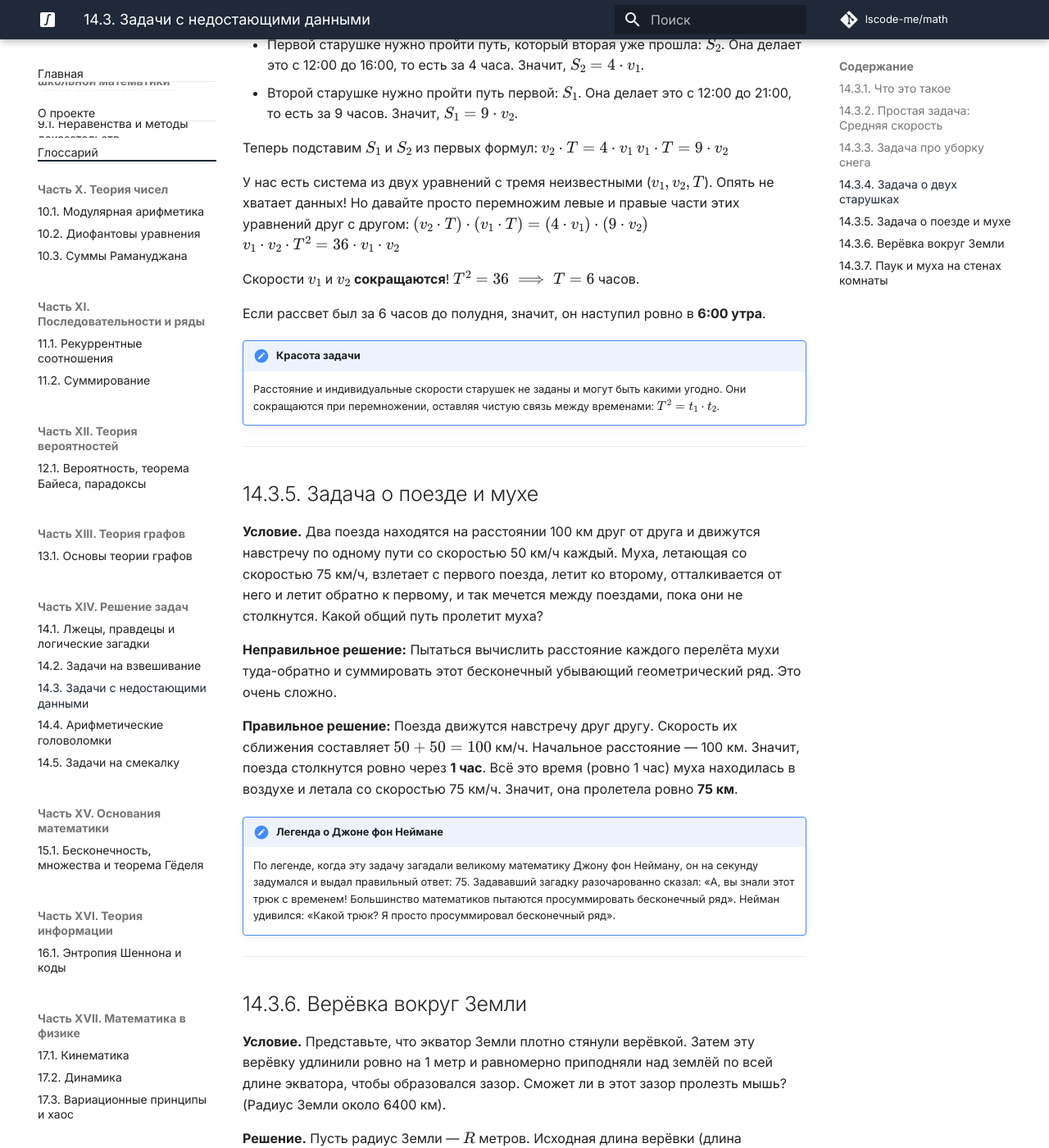
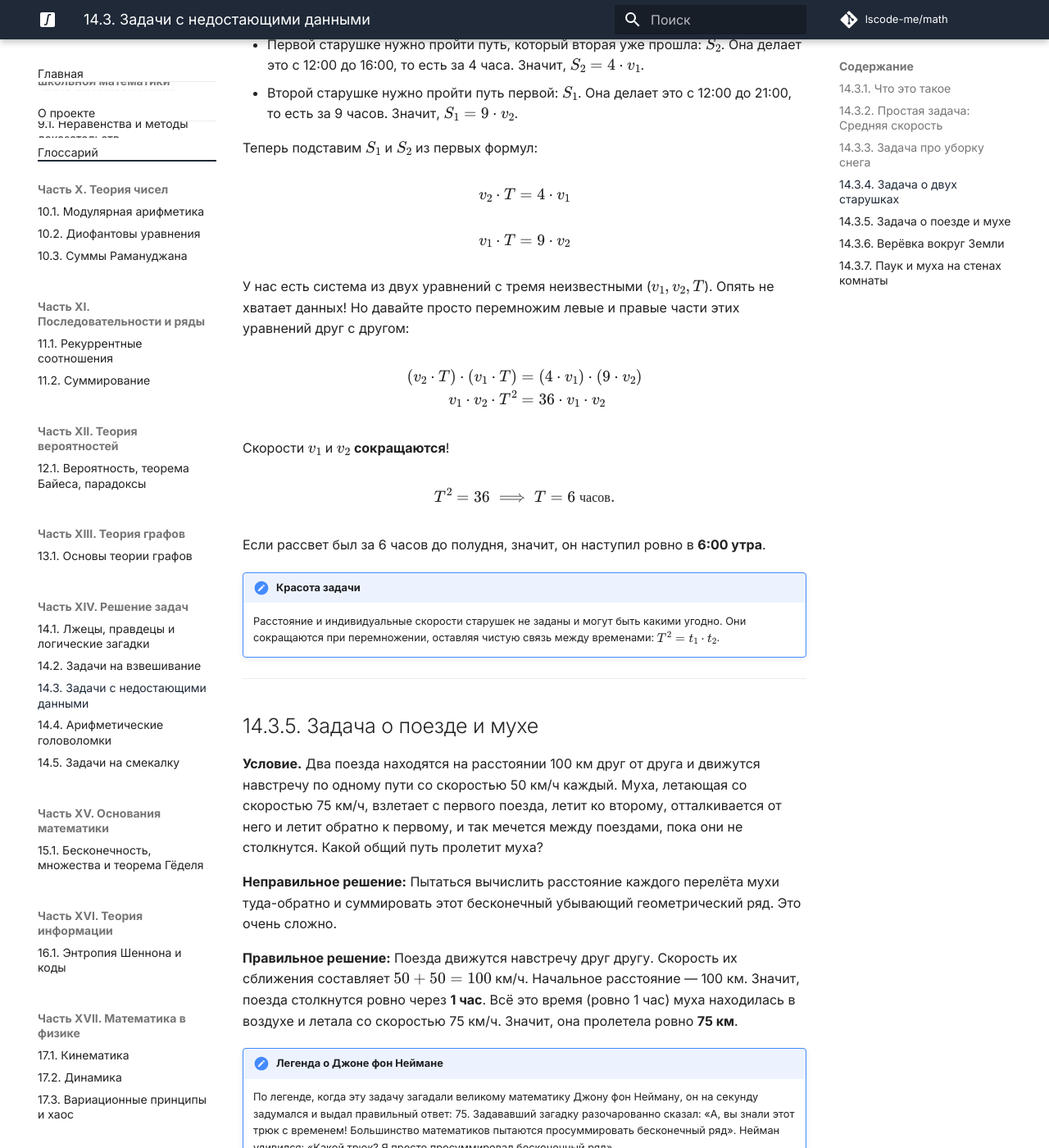
Before and after one commit to lscode-me/math, an MkDocs documentation site: the page built from docs/chapters/problem-solving/missing-data.md, in a window 1280 px wide and 1400 px high, scrolled down 2843 px. Shown: the whole window at 82% size. Built offline with MkDocs 1.6.1 and Material for MkDocs 9.7.7, drawn with Linux system fonts in a browser that asks for light colours; comment, search, counter and statistics services are not loaded; some of the changed text lies outside the part shown.

Commit message:
Глобальный фикс: inline-формулы на отдельных строках → display math (missing-data, recurrences)

```diff
--- a/docs/chapters/problem-solving/missing-data.md
+++ b/docs/chapters/problem-solving/missing-data.md
@@ -80,15 +80,21 @@ $$ \frac{X - 600 + 600}{v} = 9 \implies \frac{X}{v} = 9 $$
 - Второй старушке нужно пройти путь первой: $S_1$. Она делает это с 12:00 до 21:00, то есть за 9 часов. Значит, $S_1 = 9 \cdot v_2$.
 
 Теперь подставим $S_1$ и $S_2$ из первых формул:
-$v_2 \cdot T = 4 \cdot v_1$
-$v_1 \cdot T = 9 \cdot v_2$
+
+$$v_2 \cdot T = 4 \cdot v_1$$
+
+$$v_1 \cdot T = 9 \cdot v_2$$
 
 У нас есть система из двух уравнений с тремя неизвестными ($v_1, v_2, T$). Опять не хватает данных! Но давайте просто перемножим левые и правые части этих уравнений друг с другом:
-$(v_2 \cdot T) \cdot (v_1 \cdot T) = (4 \cdot v_1) \cdot (9 \cdot v_2)$
-$v_1 \cdot v_2 \cdot T^2 = 36 \cdot v_1 \cdot v_2$
+
+$$\begin{aligned}
+(v_2 \cdot T) \cdot (v_1 \cdot T) &= (4 \cdot v_1) \cdot (9 \cdot v_2) \\
+v_1 \cdot v_2 \cdot T^2 &= 36 \cdot v_1 \cdot v_2
+\end{aligned}$$
 
 Скорости $v_1$ и $v_2$ **сокращаются**!
-$T^2 = 36 \implies T = 6$ часов.
+
+$$T^2 = 36 \implies T = 6 \text{ часов}.$$
 
 Если рассвет был за 6 часов до полудня, значит, он наступил ровно в **6:00 утра**.
 
@@ -124,7 +130,8 @@ $T^2 = 36 \implies T = 6$ часов.
 $R_{нов} = \frac{2\pi R + 1}{2\pi} = R + \frac{1}{2\pi}$.
 
 Высота зазора над землей — это разница радиусов:
-$R_{нов} - R = \frac{1}{2\pi} \approx 0.159 \text{ метра}.$
+
+$$R_{нов} - R = \frac{1}{2\pi} \approx 0{,}159 \text{ метра}.$$
 
 **Ответ: около 16 см.** В такой зазор легко пролезет не только мышь, но и кошка! И самое поразительное — этот ответ **вообще не зависит от радиуса Земли**. Если бы мы обернули верёвкой яблоко и удлинили её на 1 метр, зазор был бы точно таким же — 16 см.
 
@@ -143,7 +150,8 @@ $R_{нов} - R = \frac{1}{2\pi} \approx 0.159 \text{ метра}.$
 Оказывается, самый короткий путь пересекает целых **5 граней** комнаты (переднюю стену, одну из боковых, пол, потолок и заднюю стену — если развернуть их в один лист хитрым образом).
 
 При правильной развёртке координаты паука и мухи на плоскости образуют прямоугольный треугольник с катетами $32$ и $24$ фута. По теореме Пифагора гипотенуза (кратчайший путь) равна:
-$\sqrt{32^2 + 24^2} = \sqrt{1024 + 576} = \sqrt{1600} = 40 \text{ футов}.$
+
+$$\sqrt{32^2 + 24^2} = \sqrt{1024 + 576} = \sqrt{1600} = 40 \text{ футов}.$$
 
 !!! tip "Сила развёрток"
     Задачи на кратчайший путь по поверхности (куба, цилиндра или конуса) всегда сводятся к одному и тому же методу: поверхность разрезается и разворачивается в 2D, после чего задача решается обычной линейкой и теоремой Пифагора.
```
Also changed, not shown: docs/chapters/sequences/recurrences.md (+5 -3 lines).
